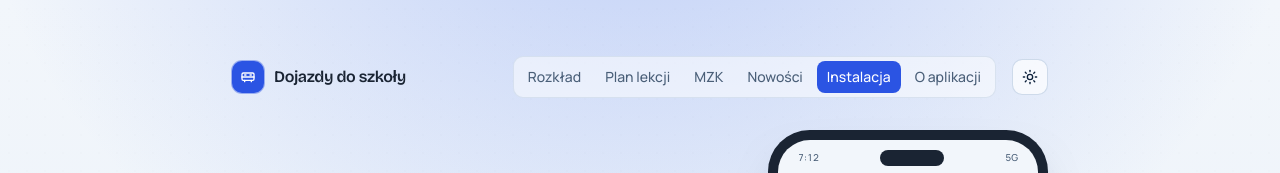
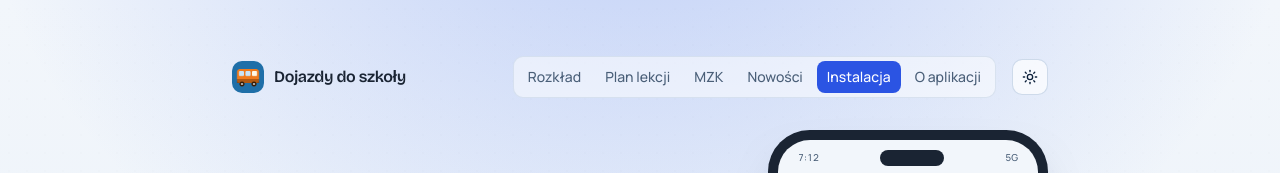
Before and after one commit to madb88/school-bus, a Next.js app: page /instalacja in a window 1280 px wide. Shown: the top 173 px of the page. Built offline with nearby package versions, Linux system fonts and the light colour scheme; no server answers.

Commit message:
Use the orange bus app icon in the site header.
Co-authored-by: Cursor <cursoragent@cursor.com>

```diff
--- a/src/components/site-header.tsx
+++ b/src/components/site-header.tsx
@@ -1,3 +1,4 @@
+import Image from "next/image";
 import Link from "next/link";
 import { MobileNav } from "@/components/mobile-nav";
 import { SiteNav, type NavId } from "@/components/site-nav";
@@ -14,23 +15,14 @@ export function SiteHeader({ current }: SiteHeaderProps) {
         href="/"
         className="group inline-flex min-w-0 items-center gap-2.5 no-underline"
       >
-        <span
-          aria-hidden
-          className="grid size-8 shrink-0 place-items-center rounded-lg bg-bus text-bus-foreground shadow-[0_0_0_1px_color-mix(in_srgb,var(--bus)_40%,transparent)] transition-transform duration-300 group-hover:-rotate-3 group-hover:scale-105"
-        >
-          <svg
-            viewBox="0 0 24 24"
-            className="size-4"
-            fill="none"
-            stroke="currentColor"
-            strokeWidth="2"
-            strokeLinecap="round"
-            strokeLinejoin="round"
-          >
-            <rect x="3" y="6" width="18" height="11" rx="2" />
-            <path d="M7 17v2M17 17v2M3 12h18M7 9h2M15 9h2" />
-          </svg>
-        </span>
+        <Image
+          src="/icons/icon-192.png"
+          alt=""
+          width={64}
+          height={64}
+          priority
+          className="size-8 shrink-0 rounded-lg transition-transform duration-300 group-hover:-rotate-3 group-hover:scale-105"
+        />
         <span className="truncate font-display text-sm font-semibold tracking-tight text-asphalt sm:text-base">
           Dojazdy do szkoły
         </span>
```
